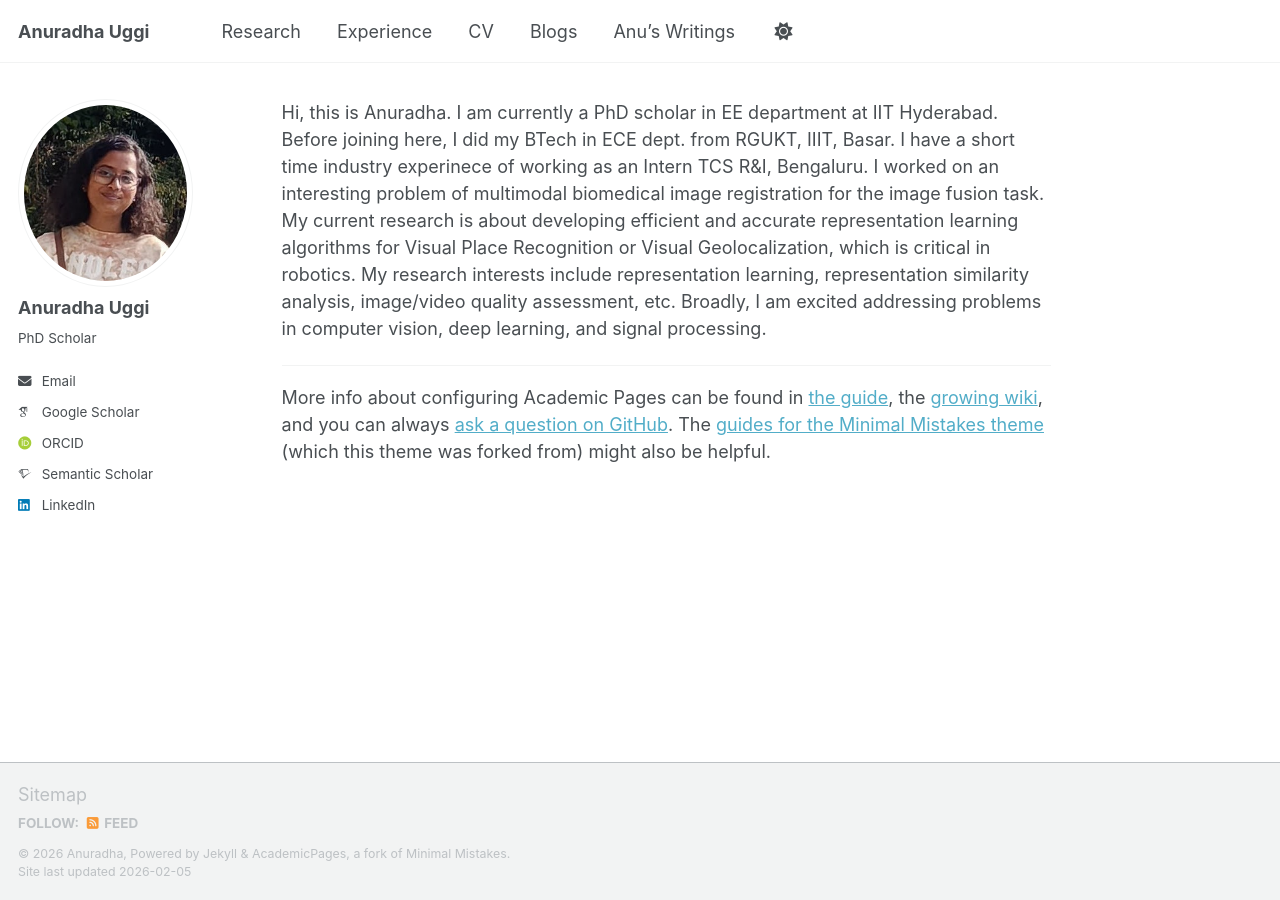
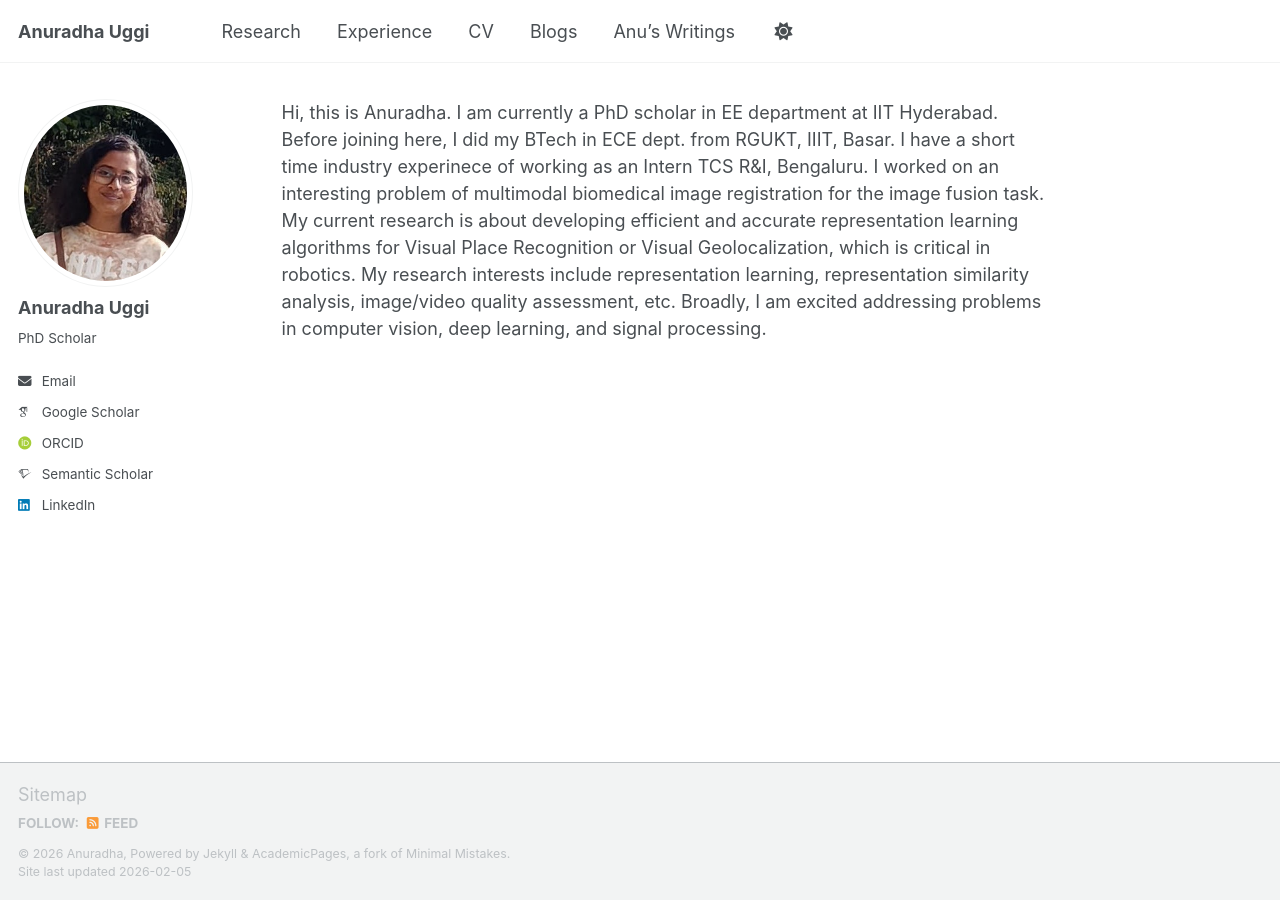
Before and after one commit to Anuradha-Uggi/anuradha-uggi.github.io, a Jekyll site: the page built from _pages/about.md, in a window 1280 px wide. Built offline with Jekyll 4.4.1, drawn with Linux system fonts in a browser that asks for light colours; some web fonts are replaced; our own code applies the rules of GitHub Pages for plain Markdown files; a script bundle is joined from its source files by our own code; library files that are not in the unit come from our copies.

```diff
--- a/_pages/about.md
+++ b/_pages/about.md
@@ -56,6 +56,6 @@
 Example: editing a Markdown file for a talk
 ![Editing a Markdown file for a talk](/images/editing-talk.png)
 
-For more info -->
+For more info
 ------
-More info about configuring Academic Pages can be found in [the guide](https://academicpages.github.io/markdown/), the [growing wiki](https://github.com/academicpages/academicpages.github.io/wiki), and you can always [ask a question on GitHub](https://github.com/academicpages/academicpages.github.io/discussions). The [guides for the Minimal Mistakes theme](https://mmistakes.github.io/minimal-mistakes/docs/configuration/) (which this theme was forked from) might also be helpful.
+More info about configuring Academic Pages can be found in [the guide](https://academicpages.github.io/markdown/), the [growing wiki](https://github.com/academicpages/academicpages.github.io/wiki), and you can always [ask a question on GitHub](https://github.com/academicpages/academicpages.github.io/discussions). The [guides for the Minimal Mistakes theme](https://mmistakes.github.io/minimal-mistakes/docs/configuration/) (which this theme was forked from) might also be helpful. -->
```
